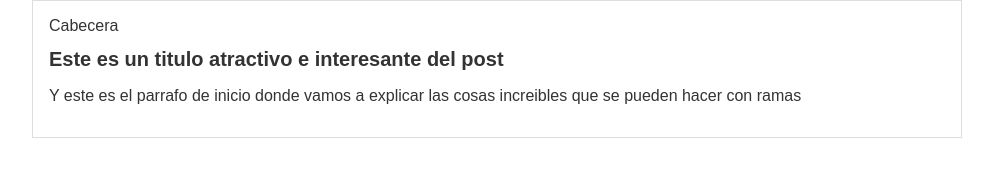
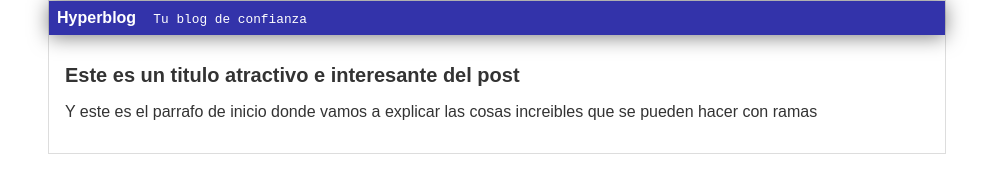
Before and after one commit to varoxMok/hyperblog, a plain HTML site: page index.html in a window 1280 px wide. Shown: the whole page, without its empty margins (143-1136 px from the left). Drawn offline with Linux system fonts and the light colour scheme; a script that the page names is missing.

Commit message:
cabecera finalizada

```diff
--- a/css/main.css
+++ b/css/main.css
@@ -7,9 +7,23 @@ body {
     padding: 0;
 }
 
+#header {
+   background: #33A;
+   box-shadow: 0px 2px 20px 0px rgba(0,0,0,0.5);
+   color: white;
+   font-weight: bold;
+   padding: 0.5em;
+}
+
+#header #tagline {
+    padding: 0 0 0 1em;
+    font-weight: normal;
+    font-size: 0.8em;
+}
+
 #container {
     width: 70%;
-    padding: 1em;
+    padding: 0;
     text-align: left;
     border: 1px solid #ddd;
     margin: 0 auto;
@@ -18,3 +32,7 @@ body {
 #container h1 {
     font-size: 20px;
 }
+
+#post {
+    padding: 1em;
+}
--- a/index.html
+++ b/index.html
@@ -11,7 +11,7 @@
     <body>
         <div id="container">
             <div id="header">
-                Cabecera
+                Hyperblog <samp id="tagline">Tu blog de confianza</samp>
             </div>
             <div id="post">
                 <h1>Este es un titulo atractivo e interesante del post</h1>
```
